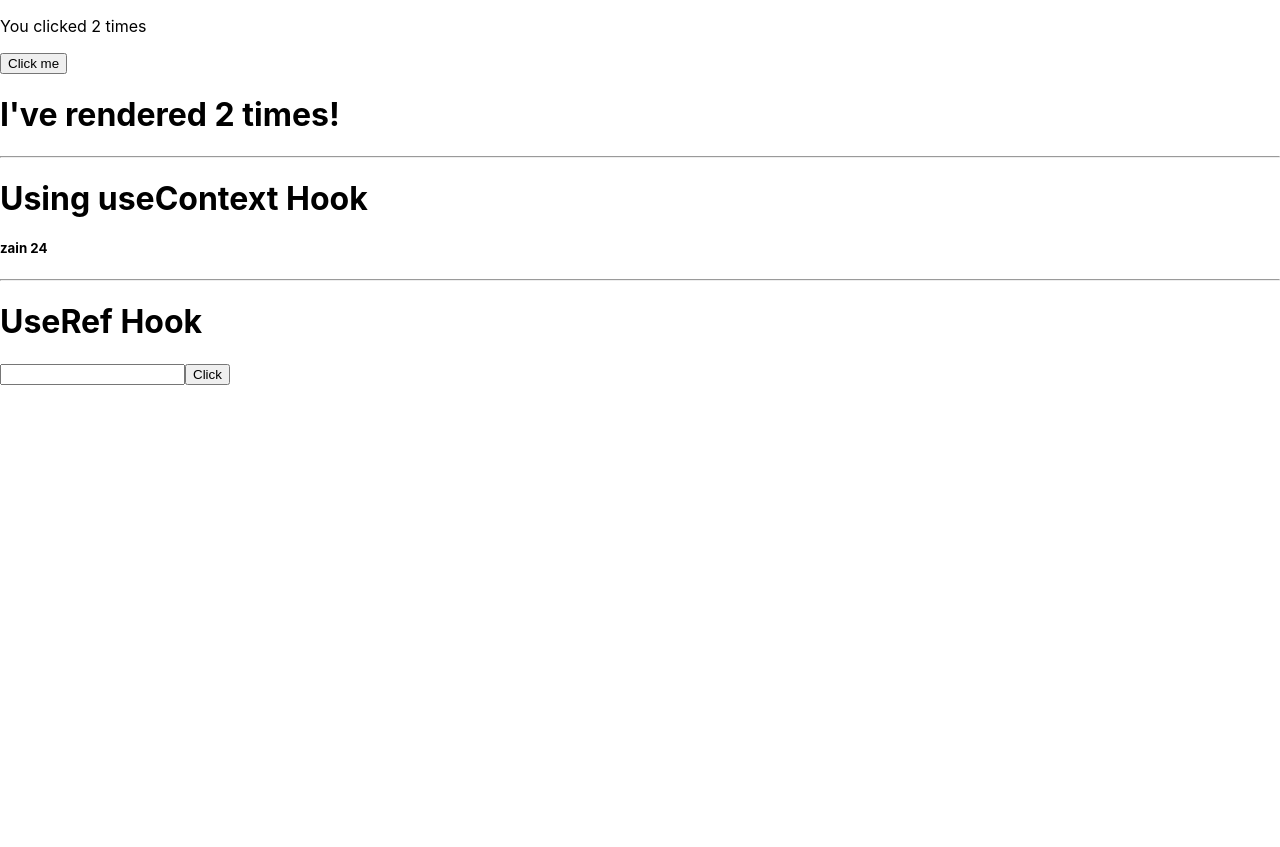
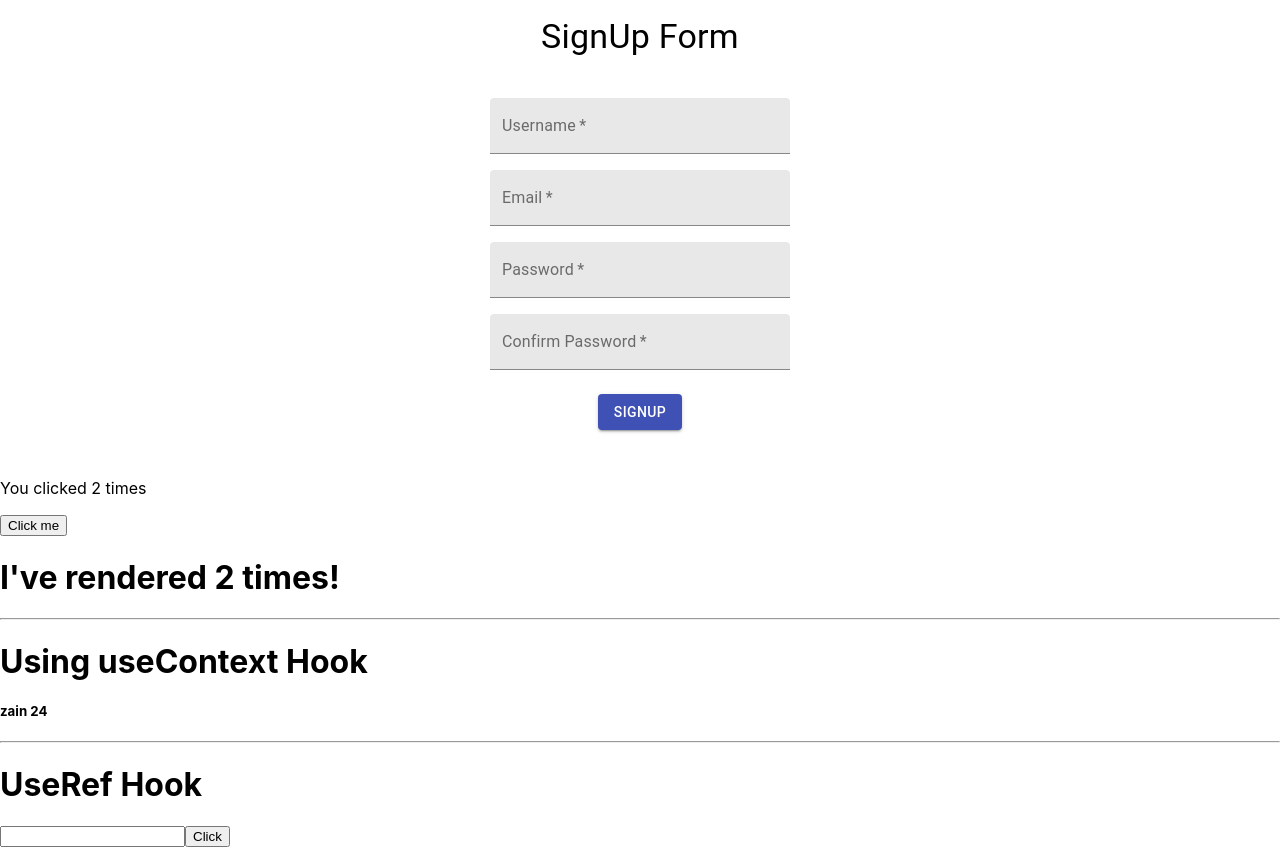
Before and after one commit to zain-gigalabs/react-node-project, a React (Create React App) app in the folder react-project/: page / in a window 1280 px wide. Before the commit the page ends 800 px from the top, so only its background shows below. Built offline with nearby package versions, Linux system fonts and the light colour scheme.

Commit message:
practice

```diff
--- a/react-project/src/App.js
+++ b/react-project/src/App.js
@@ -1,12 +1,22 @@
-import SignUp from "./components/account/signUp";
+import React, { Suspense } from "react";
+// import SignUp from "./components/account/signUp";
 import Practice from "./components/practice/practice";
 import Hooks from "./components/practice/hooks";
 import ExampleState from "./components/practice/exampleState";
+
+import("./components/practice/advanceGuides").then((math) => {
+  console.log(math.Add(16, 26));
+});
+
+const SignUp = React.lazy(() => import("./components/account/signUp"));
+
 function App() {
   return (
     <>
       <ExampleState>
-        {/* <SignUp/> */}
+        <Suspense fallback={<div>Loading...</div>}>
+          <SignUp />
+        </Suspense>
         {/* <Practice name="class-prop" /> */}
         <Hooks hook="hook-prop" />
       </ExampleState>
--- a/react-project/src/components/practice/advanceGuides.jsx
+++ b/react-project/src/components/practice/advanceGuides.jsx
@@ -1,9 +1,5 @@
-import React from 'react'
+import React from "react";
 
-export default const Add = (a,b) =>  {
-  return (
-      <>
-      {a+b}
-      </>
-  )
-}
+export const Add = (a, b) => {
+  return a + b;
+};
```
